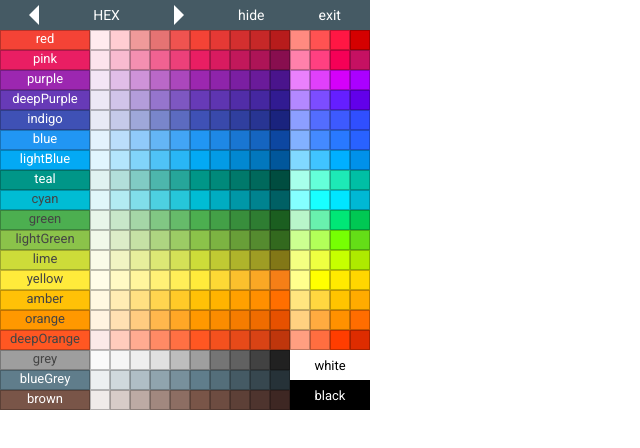
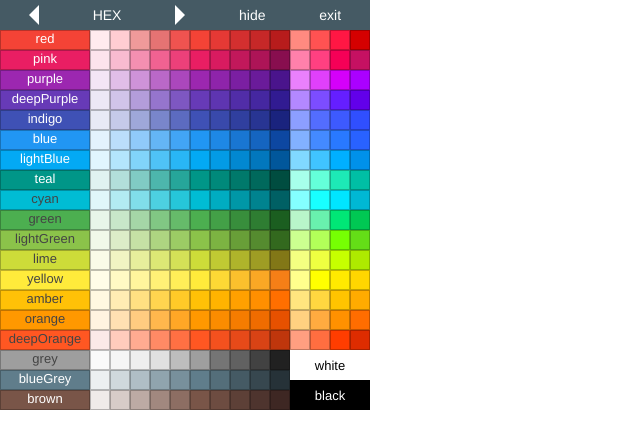
Before and after one commit to mike-schultz/materialette, an Electron app: page index.html in a window 1280 px wide. Shown: the full height of the page, 0-640 px from the left. Drawn offline with Linux system fonts and the light colour scheme.

Commit message:
Prefer system fonts rather than Roboto

```diff
--- a/styles/main.scss
+++ b/styles/main.scss
@@ -1,4 +1,3 @@
-@import url('https://fonts.googleapis.com/css?family=Roboto');
 $cellHeight: 20px;
 $cellWidth: 20px;
 $gutterWidth: 90px;
@@ -18,7 +17,7 @@ $containerHeight: ($numColors * $cellHeight) + $headerHeight;
 }
 html,
 body {
-  font-family: 'Roboto', Helvetica, sans-serif;
+  font-family: Helvetica, Arial, sans-serif;
   color: #fff;
   font-size: 13px;
   margin: 0;
```
Also changed, not shown: styles/main.css.
